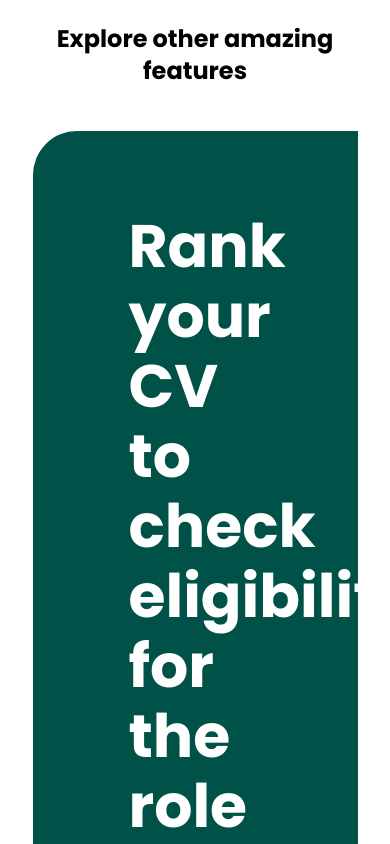
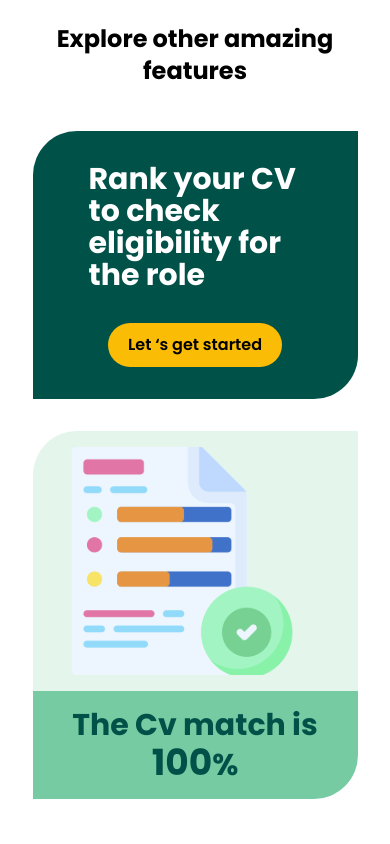
Before and after one commit to onuorachidimma/cv_maker, a React (Vite) app: page / in a window 390 px wide. Shown: the part 2180-3024 px from the top of the page. Built offline with nearby package versions, Linux system fonts and the light colour scheme; a web font is replaced by a local one.

Commit message:
feat: make cvRanker section responsive

```diff
--- a/src/layouts/buttons/signupFreeBtn.jsx
+++ b/src/layouts/buttons/signupFreeBtn.jsx
@@ -2,7 +2,7 @@ import { Link } from "react-router-dom"
 const SignupFreeButton = (props) => {
     return(
         <div className="text-center md:text-left">
-            <button className="bg-customYellow py-2.5 px-5 rounded-35px text-base md:text-sm lg:text-base font-semibold"><Link to={props.link}>{props.prompt}</Link></button>
+            <Link to={props.link}><button className="bg-customYellow py-2.5 px-5 rounded-35px text-base md:text-sm lg:text-base font-semibold">{props.prompt}</button></Link>
         </div>
     )
 }
--- a/src/layouts/homepageBody1/homepageBody1.jsx
+++ b/src/layouts/homepageBody1/homepageBody1.jsx
@@ -5,7 +5,24 @@ import manWithFiles from "../../assets/images/manWithPapers.svg";
 import TestimonialCard from "../cards/testimonialCard";
 import { Link } from "react-router-dom";
 import cvRAnkerImage from "../../assets/images/cvRankerImage.svg";
+import { useEffect, useState } from "react";
 const HomepageBody1 = () => {
+  const [count, setCount] = useState(0);
+
+  useEffect(() => {
+    let start = 0;
+    const end = 100;
+    const duration = 10; // seconds
+    const intervalTime = (duration * 500) / end;
+
+    const interval = setInterval(() => {
+      start += 1;
+      setCount(start);
+      if (start === end) clearInterval(interval);
+    }, intervalTime);
+
+    return () => clearInterval(interval);
+  }, []);
   return (
     <div className="mb-32  ">
       {/* ############## CV Ranker section ####################### */}
@@ -14,17 +31,27 @@ const HomepageBody1 = () => {
         <div className="flex justify-center">
           <SectionHeading heading="Explore other amazing features" />
         </div>
-        <div className="flex flex-wrap  justify-between gap-2">
-          <div className="bg-customDarkGreen w-full md:w-[60%] py-20 pl-24 pr-32 rounded-tlbr-44px ">
-            <h3 className="font-bold text-white text-6xl leading-70px  mb-8">Rank your CV to check eligibility for the role</h3>
-            <SignupFreeButton prompt="Let ‘s get started" link="rankCv/"/>
+        <div className="flex flex-wrap justify-between gap-8 md:gap-2">
+          <div className="bg-customDarkGreen w-full md:w-[60%] py-8 lg:py-20 px-14 lg:pl-24 lg:pr-32 rounded-tlbr-44px">
+            <h3 className="font-bold text-white text-3xl lg:text-6xl leading-8 lg:leading-70px  mb-8">
+              Rank your CV to check eligibility for the role
+            </h3>
+            <SignupFreeButton prompt="Let ‘s get started" link="rankCv/" />
           </div>
 
-          <div className="w-full md:w-[38%] rounded-tlbr-44px">
-            <div className="bg-customLightSeaGreen py-4 pl-8 rounded-tl-44px">
-              <img src={cvRAnkerImage} alt="CV Ranker IMAGE" className="w-[80%]"/>
+          <div className="w-full md:w-[38%] rounded-tlbr-44px flex items-center justify-center">
+            <div className="w-full">
+              <div className="bg-customLightSeaGreen py-4 pl-8 rounded-tl-44px">
+                <img
+                  src={cvRAnkerImage}
+                  alt="CV Ranker IMAGE"
+                  className="w-[80%]"
+                />
+              </div>
+              <p className="bg-customSeaGreen p-4 lg:p-6 rounded-br-44px font-bold text-customDarkGreen text-3xl md:text-2xl lg:text-3xl text-center">
+                The Cv match is <span className="text-4xl">{count}</span>%{" "}
+              </p>
             </div>
-            <p className="bg-customSeaGreen p-6 rounded-br-44px font-bold text-customDarkGreen text-3xl text-center">The Cv match is 45% </p>
           </div>
         </div>
       </div>
@@ -43,7 +70,10 @@ const HomepageBody1 = () => {
             headingText="Step into a world where your professional journey is beautifully showcased and your future possibilities are endless. Our platform empowers you to create a captivating online CV that highlights your achievements, skills, and unique personality. "
           />
           <div className="pt-5 mb-4 md:mb-10">
-            <SignupFreeButton prompt="Sign Up - It’s completely free" link="signup/" />
+            <SignupFreeButton
+              prompt="Sign Up - It’s completely free"
+              link="signup/"
+            />
           </div>
         </div>
 
@@ -56,8 +86,6 @@ const HomepageBody1 = () => {
           />
         </div>
       </div>
-
-
 
       <div className="bg-customBrightYellow flex flex-wrap gap-8 md:gap-0 justify-center items-center px-14  lg:px-36 py-24 my-24">
         <div className="w-full md:w-6/12 lg:w-5/12">
--- /dev/null
+++ b/src/pages/cvRankerPage.jsx
@@ -0,0 +1,15 @@
+import HomepageNavbar from "../layouts/HomepageNavbar"
+import SectionHeading from "../layouts/homepageBody1/sectionHeading"
+const CVRanker = () => {
+    return(
+
+        <div>
+            <HomepageNavbar />
+            <div className="mt-20 ml-20">
+                <SectionHeading heading="CV Ranker" />
+                <p className="font-semibold">Job Description</p>
+            </div>
+        </div>
+    )
+}
+export default CVRanker
```
